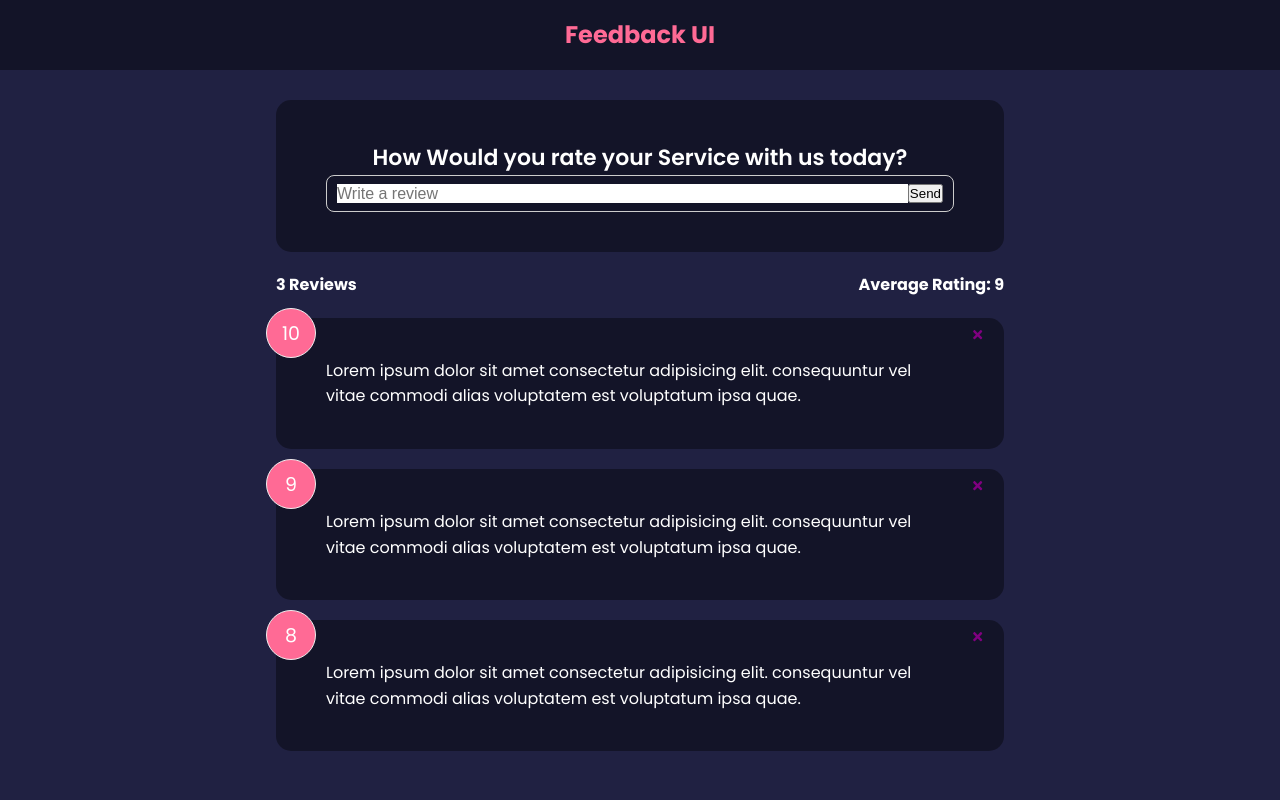
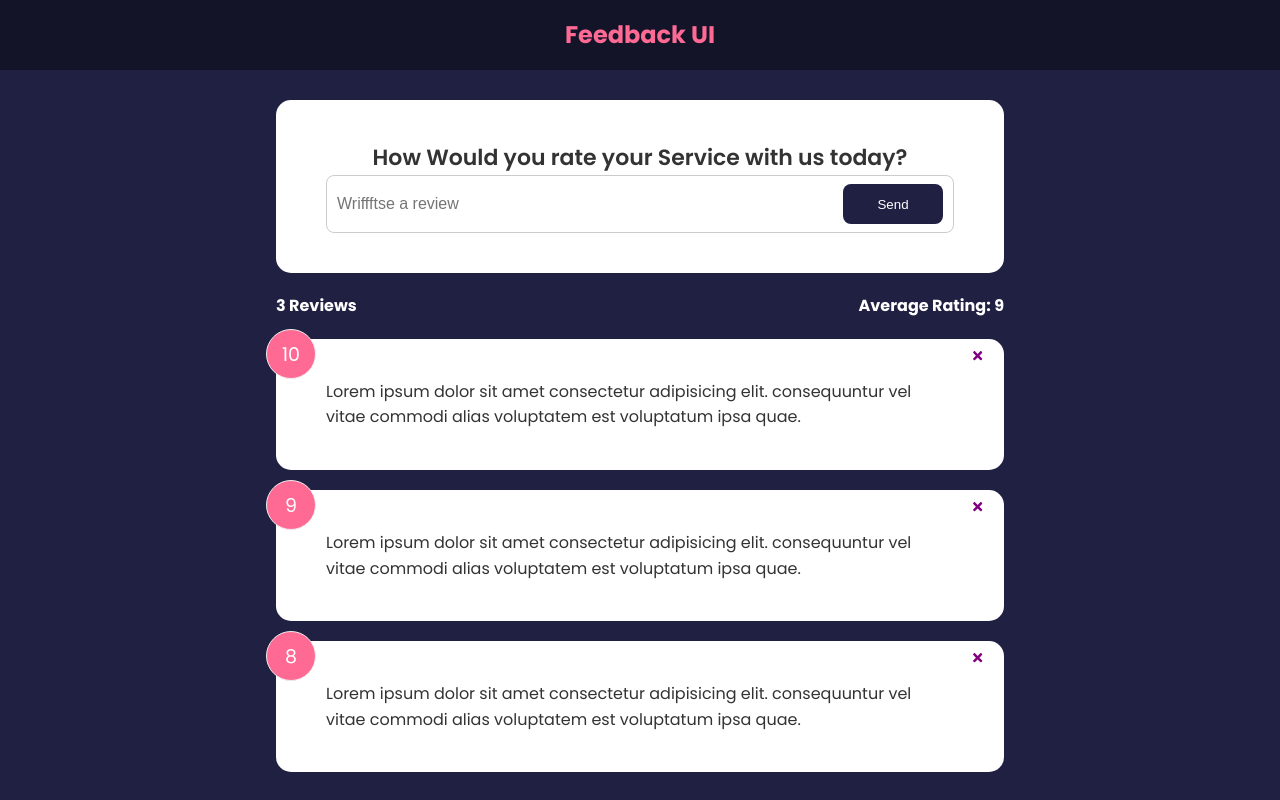
Before and after one commit to realsulty/Feedback-App, a React (Create React App) app: page / in a window 1280 px wide. Built offline with nearby package versions, Linux system fonts and the light colour scheme.

Commit message:
fixed bug and added a button component

```diff
--- a/package.json
+++ b/package.json
@@ -9,7 +9,7 @@
     "react": "^18.2.0",
     "react-dom": "^18.2.0",
     "react-icons": "^4.12.0",
-    "react-scripts": "^5.0.1",
+    "react-scripts": "5.0.1",
     "web-vitals": "^2.1.4"
   },
   "scripts": {
--- a/src/components/FeedbackForm.jsx
+++ b/src/components/FeedbackForm.jsx
@@ -1,5 +1,6 @@
 import Card from "./shared/Card"
 import { useState } from "react"
+import Button from "./shared/Button"
 
 function FeedbackForm() {
     const [text, setText] = useState('')
@@ -15,10 +16,10 @@
         <div className="input-group">
             <input type="text"
             onChange={handleTextChange}
-            placeholder="Write a review"
+            placeholder="Wriffftse a review"
             value={text}
             />
-            <button type="submit">Send</button>
+            <Button type="submit">Send</Button>
         </div>
     </form>
 </Card>
--- a/src/components/FeedbackItem.jsx
+++ b/src/components/FeedbackItem.jsx
@@ -14,7 +14,6 @@
       </button>
       <div className="text-display">{item.text}
       </div>
-
     </Card>
   )
 }
--- a/src/components/shared/Button.jsx
+++ b/src/components/shared/Button.jsx
@@ -0,0 +1,15 @@
+function Button({children, version, type,isDisabled}) {
+    return (
+      <button  type={type} disabled={isDisabled} className={`btn btn-${version}`}>
+          {children}
+      </button>
+    )
+  }
+
+  Button.defaultProps = {
+      version: 'primary',
+      type: 'button',
+      isDisabled: false,
+  }
+
+  export default Button
--- a/src/components/shared/Card.jsx
+++ b/src/components/shared/Card.jsx
@@ -6,6 +6,6 @@
 }
 
 Card.defaultProps ={
-    reverse: true,
+    reverse: false,
 }
 export default Card
```
Also changed, not shown: 2 other files (tests, documents, lock files or other folders).
